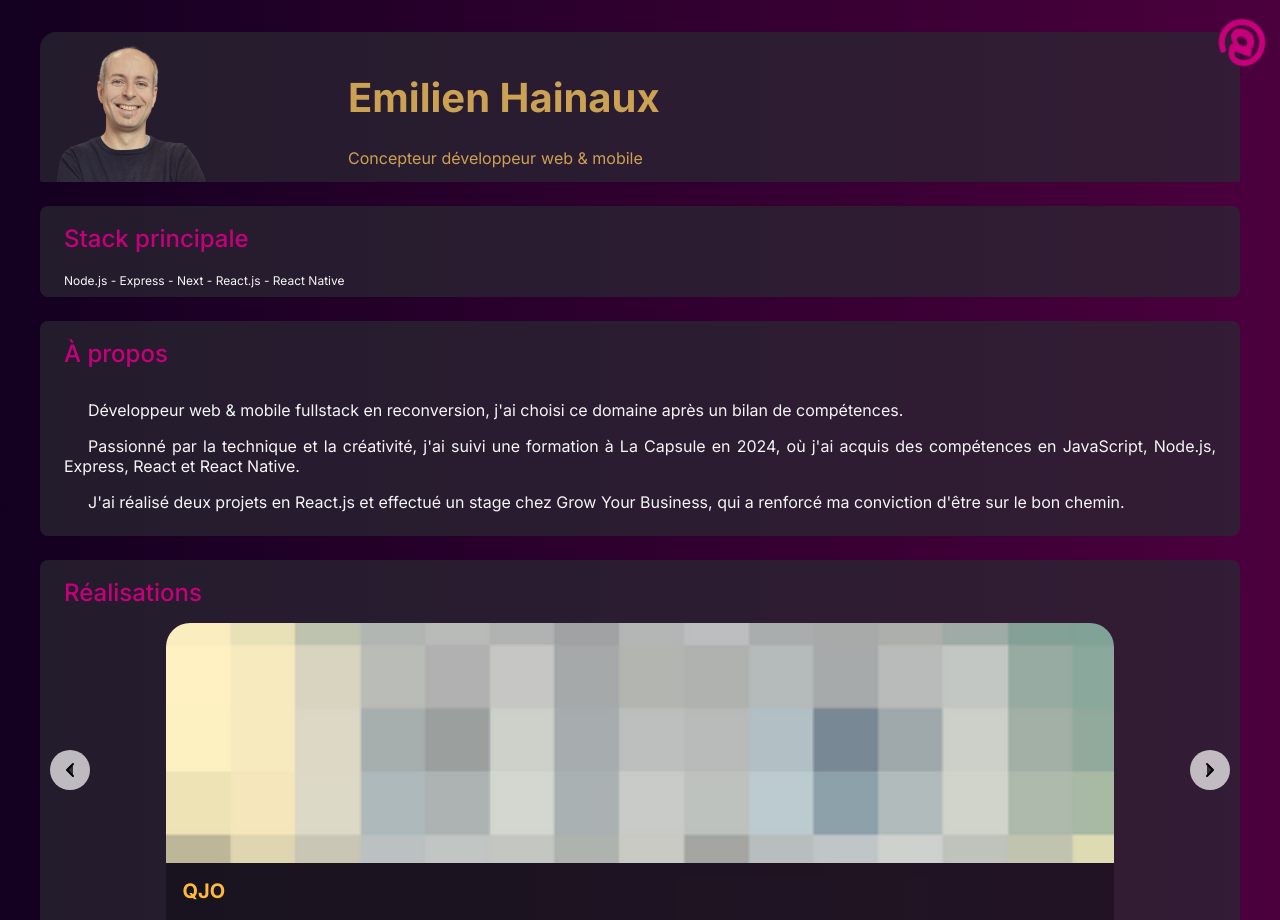
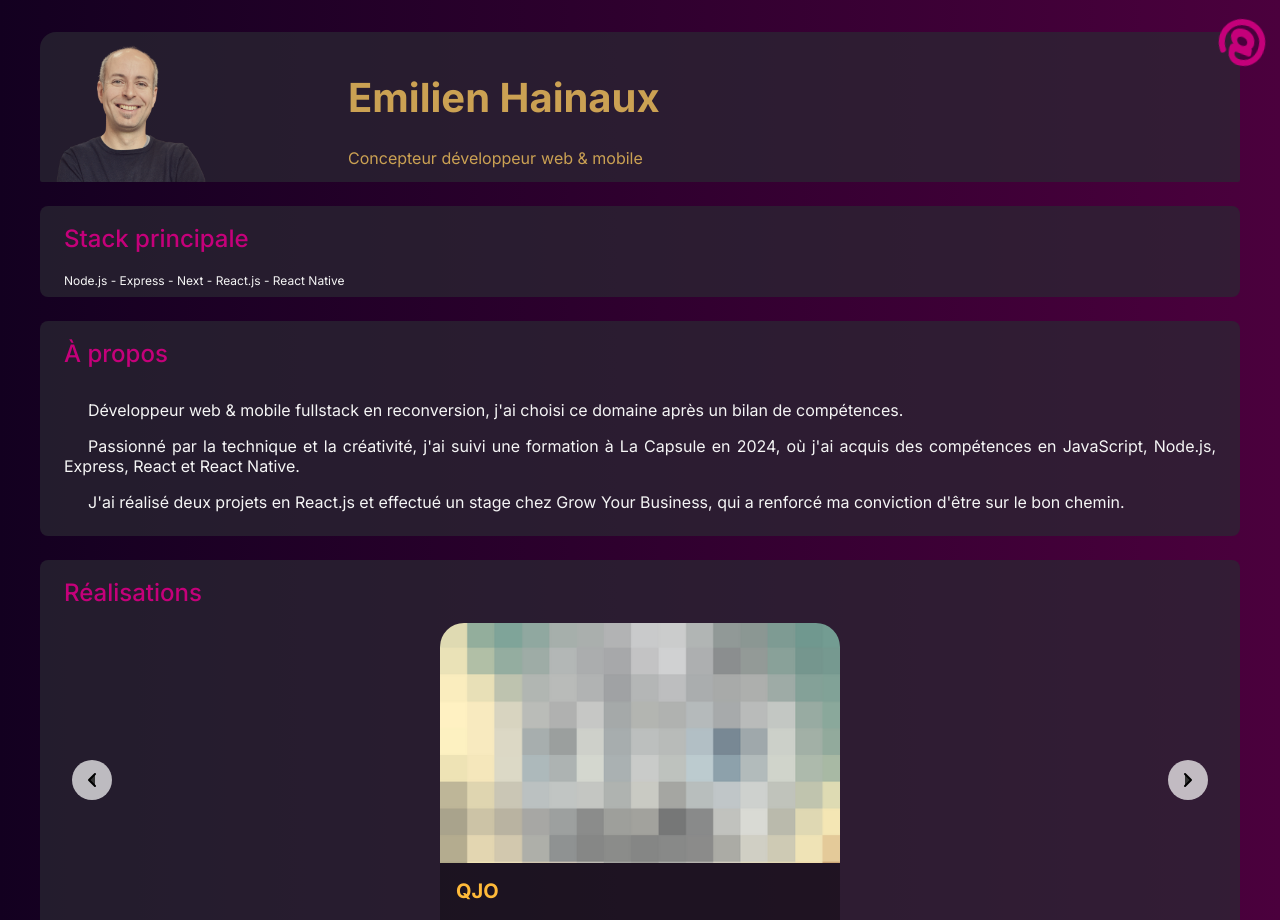
Before and after one commit to e-hainaux/ehweb, a Next.js app: page / in a window 1280 px wide. Shown: the top 920 px of the page. Built offline with nearby package versions, Linux system fonts and the light colour scheme.

Commit message:
update @media for slide

```diff
--- a/app/styles/Home.module.css
+++ b/app/styles/Home.module.css
@@ -84,6 +84,7 @@
   .embla {
     overflow: hidden;
     width: 80%;
+    max-width: 400px;
     margin: 0 auto;
   }
 
@@ -127,11 +128,11 @@
   }
 
   .emblaPrevButton {
-    left: 10px;
+    left: 32px;
   }
 
   .emblaNextButton {
-    right: 10px;
+    right: 32px;
   }
 
   .emblaPrevButton svg,
@@ -160,6 +161,13 @@
     .arobase {
       font-size: 2.5rem;
     }
+    .emblaPrevButton {
+      left: 16px;
+    }
+
+    .emblaNextButton {
+      right: 16px;
+    }
   }
 
   @media (max-width: 450px) {
@@ -169,4 +177,11 @@
     .arobase {
       font-size: 2.3rem;
     }
+    .emblaPrevButton {
+      left: 8px;
+    }
+
+    .emblaNextButton {
+      right: 8px;
+    }
   }
```
